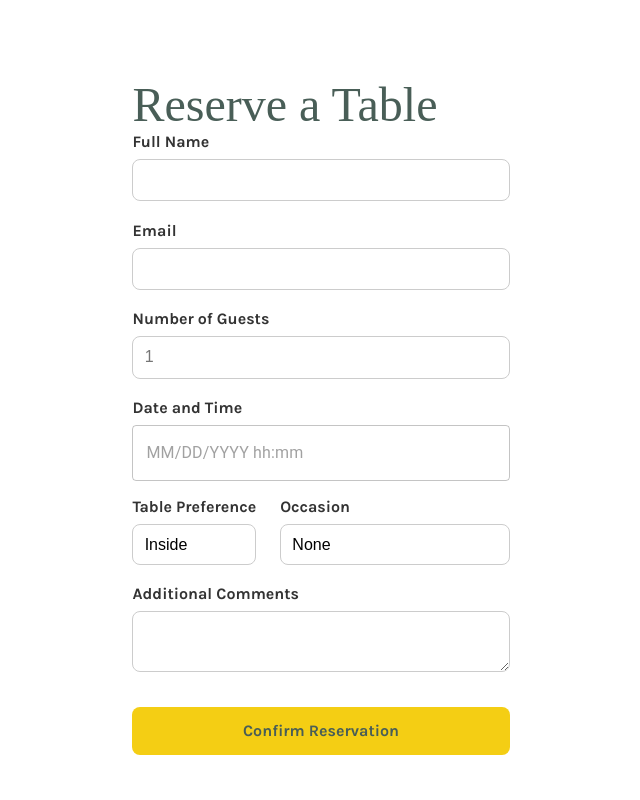
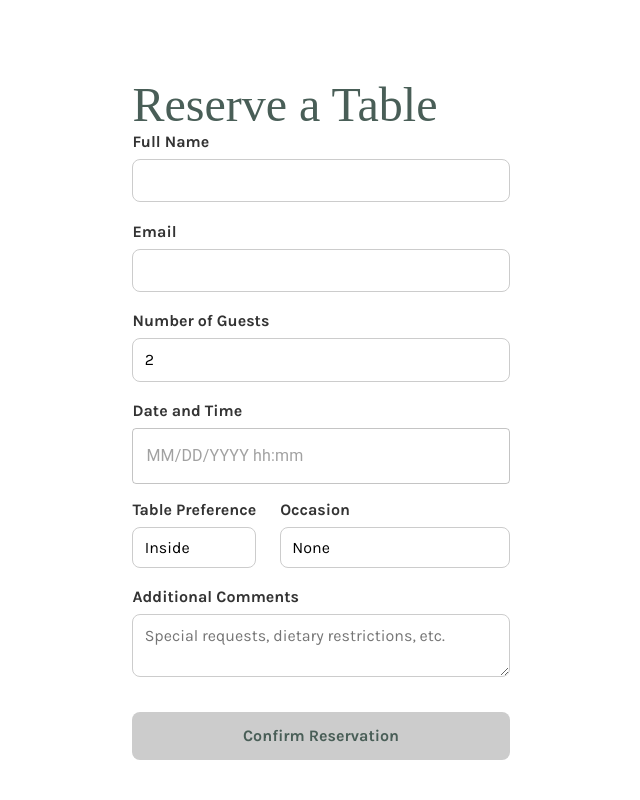
Before and after one commit to jenniferand/meta-capstone, a React (Create React App) app: page /booking in a window 1280 px wide. Shown: the part 440-1240 px from the top of the page, without its empty margins (359-999 px from the left). Built offline with nearby package versions, Linux system fonts and the light colour scheme; a web font is replaced by a local one.

Commit message:
make form components controlled

```diff
--- a/src/App.css
+++ b/src/App.css
@@ -48,6 +48,11 @@ ul a {
 #button-large {
   height: 3rem;
   font-size: 1rem;
+}
+
+.button:disabled {
+  background-color: #cccccc;
+  cursor: not-allowed;
 }
 
 /* Header */
@@ -377,6 +382,7 @@ ul a {
   #mario-and-adrian-image {
     margin-top: -4rem;
     margin-left: 12rem;
+    margin: -4rem 6rem 0 6rem;
     border: white 1px solid;
   }
 }
@@ -416,6 +422,7 @@ label {
 
 .input {
   padding: 0.7rem;
+  font-family: "Karla", sans-serif;
   font-size: 1rem;
   border: 0.1rem solid #ccc;
   border-radius: 0.5rem;
--- a/src/components/BookingForm.js
+++ b/src/components/BookingForm.js
@@ -1,29 +1,71 @@
 import { AdapterDateFns } from '@mui/x-date-pickers/AdapterDateFnsV3'
 import { LocalizationProvider } from '@mui/x-date-pickers/LocalizationProvider';
 import { DateTimePicker } from "@mui/x-date-pickers";
+import { useState } from 'react';
+import { validateEmail, validateDate, defineTime } from '../utils';
 
 function BookingForm() {
+  const [name, setName] = useState("");
+  const [email, setEmail] = useState({ value: "", isTouched: false});
+  const [guests, setGuests] = useState(2);
+  const [datetime, setDatetime] = useState({ value: null, isTouched: false});
+  const [tablePref, setTablePref] = useState("Inside");
+  const [occasion, setOccasion] = useState("None");
+  const [comments, setComments] = useState("");
 
-  const minTime = new Date()
-  minTime.setHours(11)
-  minTime.setMinutes(0);
-  minTime.setSeconds(0);
-  minTime.setMilliseconds(0);
+  const getIsFormValid = () => {
+    return (
+      name &&
+      validateEmail(email.value) &&
+      validateDate(datetime.value) &&
+      guests
+    );
+  }
 
-  const maxTime = new Date()
-  maxTime.setHours(21)
-  maxTime.setMinutes(0);
-  maxTime.setSeconds(0);
-  maxTime.setMilliseconds(0);
+  const clearForm = () => {
+    setName("");
+    setEmail({ value: "", isTouched: false});
+    setGuests(2);
+    setDatetime({ value: null, isTouched: false});
+    setTablePref("Inside");
+    setOccasion("None");
+    setComments("");
+  }
+
+  const handleSubmit = (e) => {
+    e.preventDefault();
+    clearForm();
+    console.log('Form submitted!')
+  }
+
+  const minTime = defineTime(11);
+
+  const maxTime = defineTime(21);
 
   return (
     <div className="booking-grid">
       <h1 className="page-header">Reserve a Table</h1>
-      <form className="form">
+      <form className="form" onSubmit={handleSubmit}>
         <label htmlFor="name">Full Name</label>
-        <input className="input" type="text" id="name" />
+        <input
+          className="input"
+          type="text"
+          id="name"
+          required={true}
+          value={name}
+          onChange={e => setName(e.target.value)}
+        />
         <label htmlFor="email">Email</label>
-        <input className="input" type="email" id="email" />
+        {email.isTouched && !validateEmail(email.value) ? (<p style={{color: "red"}}>Please enter a valid email address.</p>) : null}
+        <input
+          className="input"
+          type="email"
+          id="email"
+          required={true}
+          value={email.value}
+          onChange={e => setEmail({ ...email, value: e.target.value })}
+          onBlur={() => setEmail({ ...email, isTouched: true })}
+        />
         <label htmlFor="guests">Number of Guests</label>
         <input
           className="input"
@@ -32,8 +74,11 @@ function BookingForm() {
           min="1"
           max="10"
           id="guests"
+          value={guests}
+          onChange={e => setGuests(e.target.value)}
         />
         <label htmlFor="res-datetime">Date and Time</label>
+        {datetime.isTouched && !validateDate(datetime.value) ? (<p style={{color: "red"}}>The selected slot is in the past.</p>) : null}
         <LocalizationProvider dateAdapter={AdapterDateFns}>
           <DateTimePicker
             id="res-datetime"
@@ -46,19 +91,32 @@ function BookingForm() {
             timeSteps={{ minutes: 30 }}
             skipDisabled={true}
             sx={{ marginBottom: '1rem' }}
+            required={true}
+            value={datetime.value}
+            onChange={e => setDatetime({ ...datetime, value: e, isTouched: true})}
           />
         </LocalizationProvider>
         <div className="optional-group">
           <div className="input-container">
             <label htmlFor="table-pref">Table Preference</label>
-            <select className="input" id="table-pref">
+            <select
+              className="input"
+              id="table-pref"
+              value={tablePref}
+              onChange={e => setTablePref(e.target.value)}
+            >
               <option>Inside</option>
               <option>Outside</option>
             </select>
           </div>
           <div className="input-container">
             <label htmlFor="occasion">Occasion</label>
-            <select className="input" id="occasion">
+            <select
+              className="input"
+              id="occasion"
+              value={occasion}
+              onChange={e => setOccasion(e.target.value)}
+            >
               <option>None</option>
               <option>Birthday</option>
               <option>Anniversary</option>
@@ -68,8 +126,14 @@ function BookingForm() {
           </div>
         </div>
         <label htmlFor="comments">Additional Comments</label>
-        <textarea className="input" id="comments"></textarea>
-        <input className="button" id="button-large" type="submit" value="Confirm Reservation" />
+        <textarea
+          className="input"
+          id="comments"
+          placeholder="Special requests, dietary restrictions, etc."
+          value={comments}
+          onChange={e => setComments(e.target.value)}
+        />
+        <input className="button" id="button-large" type="submit" value="Confirm Reservation" disabled={!getIsFormValid()} />
       </form>
     </div>
   );
--- /dev/null
+++ b/src/utils.js
@@ -0,0 +1,21 @@
+export const validateEmail = (email) => {
+    return String(email)
+      .toLowerCase()
+      .match(
+        /^(([^<>()[\]\\.,;:\s@"]+(\.[^<>()[\]\\.,;:\s@"]+)*)|(".+"))@((\[[0-9]{1,3}\.[0-9]{1,3}\.[0-9]{1,3}\.[0-9]{1,3}\])|(([a-zA-Z\-0-9]+\.)+[a-zA-Z]{2,}))$/
+      );
+  };
+
+export const validateDate = (date) => {
+    const now = new Date();
+    return date > now ? true : false;
+};
+
+export const defineTime = (hour) => {
+    const time = new Date();
+    time.setHours(hour);
+    time.setMinutes(0);
+    time.setSeconds(0);
+    time.setMilliseconds(0);
+    return time;
+};
```
